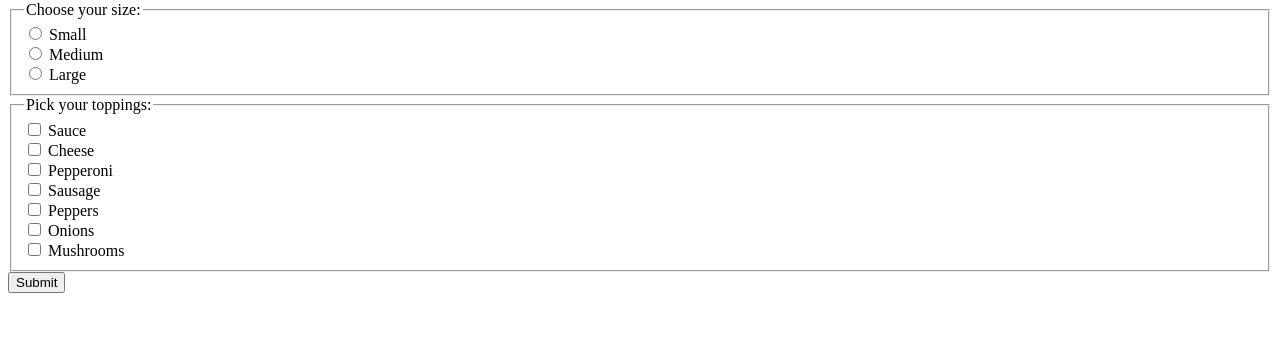
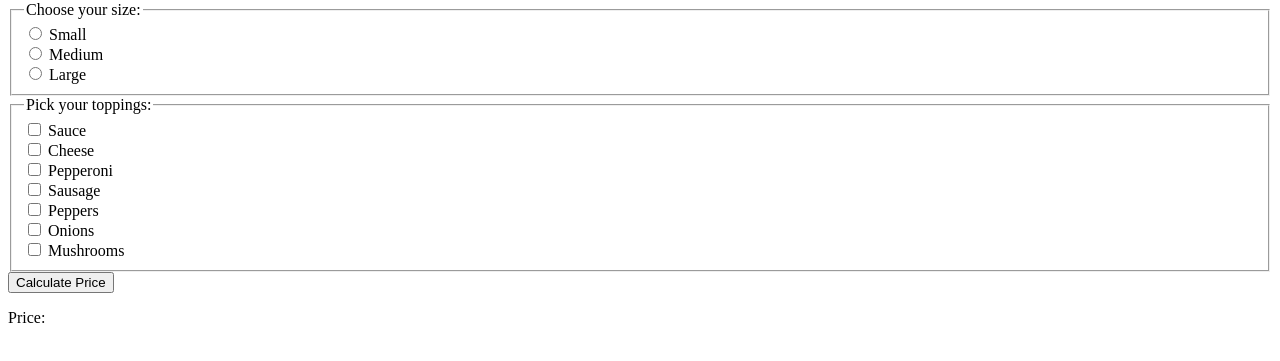
Before and after one commit to milkyhoneydew/pizza-parlor, a plain HTML site: page index.html in a window 1280 px wide. Shown: the part 79-440 px from the top of the page. Drawn offline with Linux system fonts and the light colour scheme.

Commit message:
add price div

```diff
--- a/index.html
+++ b/index.html
@@ -59,9 +59,12 @@
               </div>
           </fieldset>
           <div>
-            <button type="submit">Submit</button>
+            <button type="submit">Calculate Price</button>
           </div>
         </div>
       </form>
+      <div class="price-container">
+        <p>Price: <span id="price"></span></p>
+      </div>
     </div>
   </body>
```
